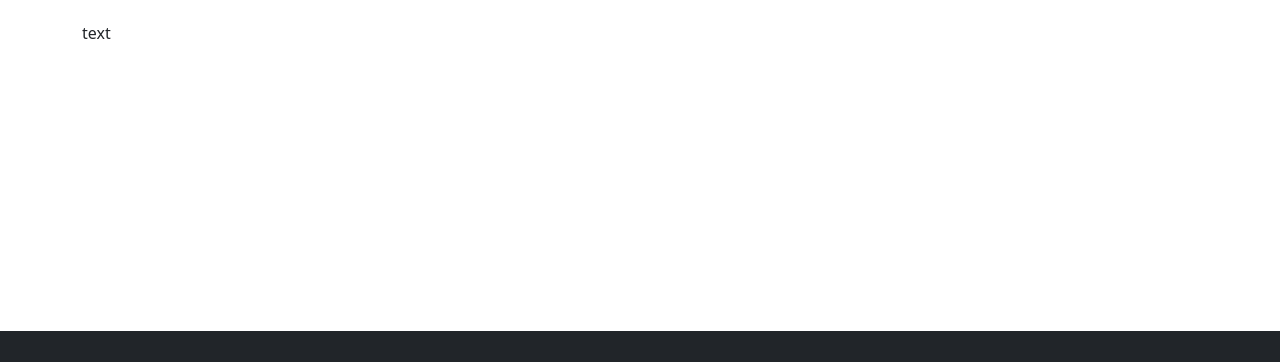
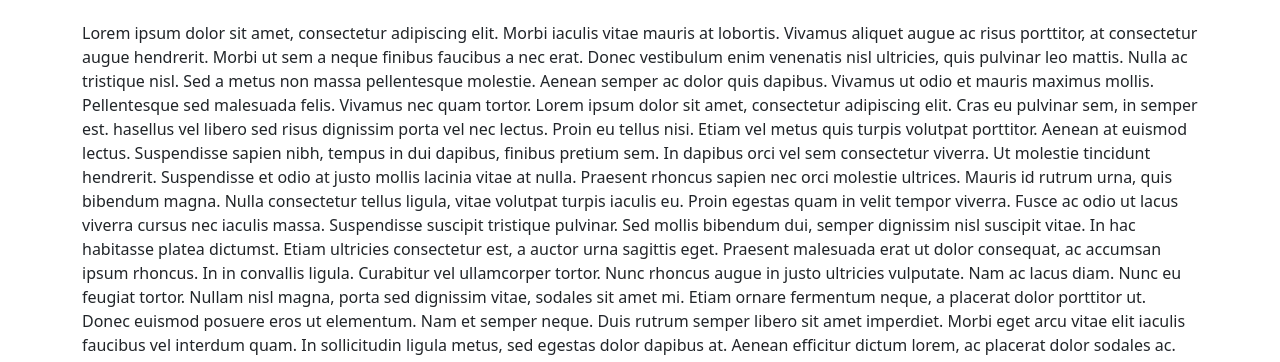
Before and after one commit to JonathanDarg/CS456_Web_Project, a plain HTML site: page view/WebPage/src/App.html in a window 1280 px wide. Shown: the part 79-441 px from the top of the page. Drawn offline with nearby package versions, Linux system fonts and the light colour scheme.

Commit message:
'filler text in app'

```diff
--- a/view/WebPage/src/App.html
+++ b/view/WebPage/src/App.html
@@ -23,7 +23,30 @@
   <main class="flex-grow-1">
     <div class="container py-4">
       <p>
-        text
+        Lorem ipsum dolor sit amet, consectetur adipiscing elit. Morbi iaculis vitae mauris at lobortis. Vivamus aliquet augue ac risus porttitor,
+      at consectetur augue hendrerit. Morbi ut sem a neque finibus faucibus a nec erat. Donec vestibulum enim venenatis nisl ultricies, quis pulvinar leo mattis.
+      Nulla ac tristique nisl. Sed a metus non massa pellentesque molestie. Aenean semper ac dolor quis dapibus. Vivamus ut odio et mauris maximus mollis.
+      Pellentesque sed malesuada felis. Vivamus nec quam tortor. Lorem ipsum dolor sit amet, consectetur adipiscing elit. Cras eu pulvinar sem, in semper est.
+      hasellus vel libero sed risus dignissim porta vel nec lectus. Proin eu tellus nisi. Etiam vel metus quis turpis volutpat porttitor. Aenean at euismod lectus.
+      Suspendisse sapien nibh, tempus in dui dapibus, finibus pretium sem. In dapibus orci vel sem consectetur viverra. Ut molestie tincidunt hendrerit.
+      Suspendisse et odio at justo mollis lacinia vitae at nulla. Praesent rhoncus sapien nec orci molestie ultrices. Mauris id rutrum urna, quis bibendum magna.
+      Nulla consectetur tellus ligula, vitae volutpat turpis iaculis eu. Proin egestas quam in velit tempor viverra. Fusce ac odio ut lacus viverra cursus nec iaculis massa.
+
+      Suspendisse suscipit tristique pulvinar. Sed mollis bibendum dui, semper dignissim nisl suscipit vitae. In hac habitasse platea dictumst.
+      Etiam ultricies consectetur est, a auctor urna sagittis eget. Praesent malesuada erat ut dolor consequat, ac accumsan ipsum rhoncus.
+      In in convallis ligula. Curabitur vel ullamcorper tortor.
+
+      Nunc rhoncus augue in justo ultricies vulputate. Nam ac lacus diam. Nunc eu feugiat tortor. Nullam nisl magna, porta sed dignissim vitae, sodales sit amet mi.
+      Etiam ornare fermentum neque, a placerat dolor porttitor ut. Donec euismod posuere eros ut elementum. Nam et semper neque. Duis rutrum semper
+      libero sit amet imperdiet. Morbi eget arcu vitae elit iaculis faucibus vel interdum quam. In sollicitudin ligula metus, sed egestas dolor dapibus at.
+      Aenean efficitur dictum lorem, ac placerat dolor sodales ac.
+
+      Praesent non turpis ac est maximus cursus et sit amet justo. Nullam posuere efficitur nisi, sed ultricies urna tristique vel.
+      In condimentum mauris sed leo varius semper. Mauris non felis aliquet, ultricies ante at, viverra tortor. Mauris in odio sit amet mi pellentesque
+      euismod eu nec eros. Integer lobortis neque ut ante malesuada consequat. Fusce tortor lorem, auctor non mi eu, eleifend dapibus lacus. Integer eu purus volutpat,
+      blandit arcu dignissim, pellentesque felis. Morbi malesuada lectus tristique tortor porta, posuere viverra sem convallis. Nulla in nisl nunc. Nunc a nunc at nisl
+      facilisis varius. Ut vitae ante ante. Maecenas semper nibh quis lobortis porttitor. Class aptent taciti sociosqu ad litora torquent per conubia nostra, per inceptos
+       himenaeos. Proin ultrices risus in congue ultrices. Quisque ullamcorper accumsan venenatis.
       </p>
     </div>
   </main>
```
